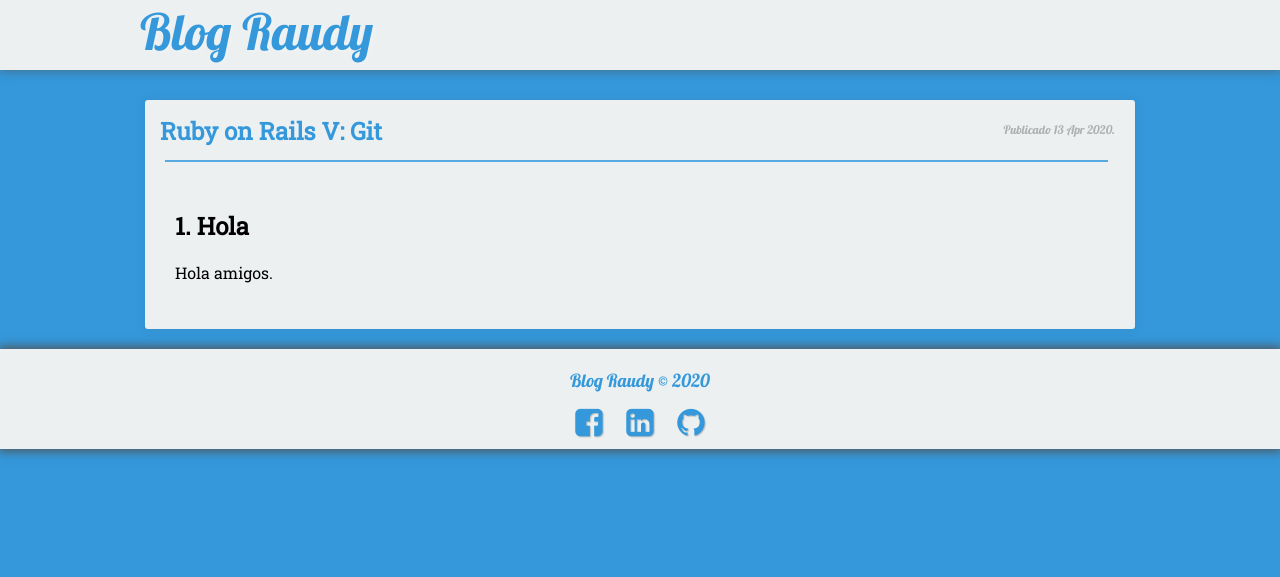
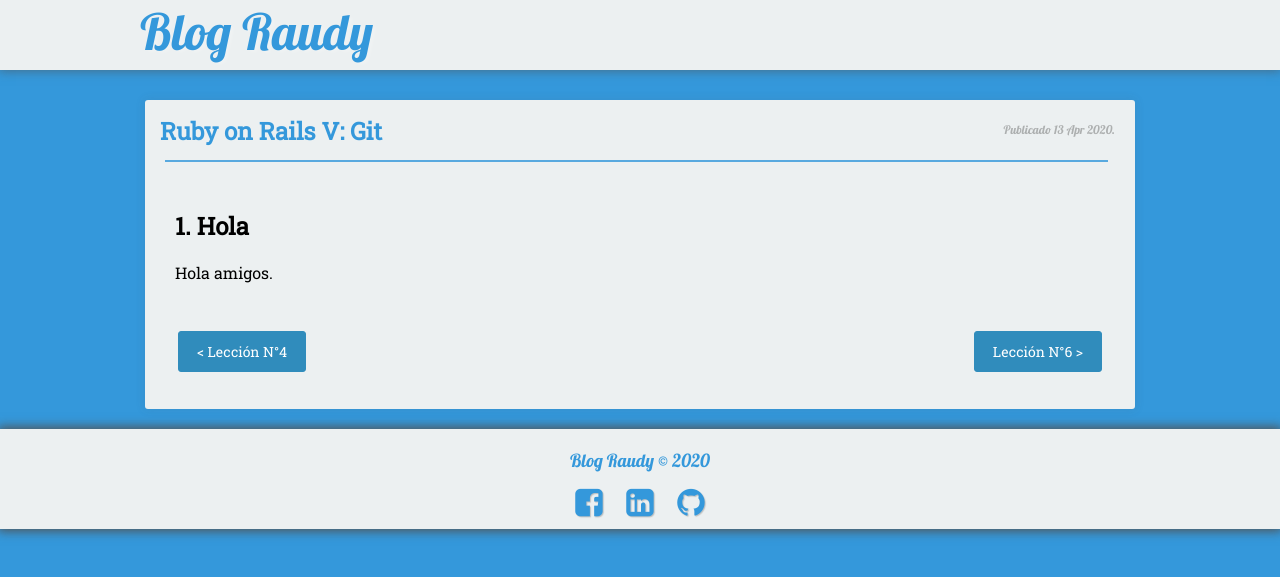
Before and after one commit to nisoto/Blog-anterior-2.0, a Jekyll site: the page built from _posts/2020-04-13-rails-v-git-en-detalle.md, in a window 1280 px wide. Shown: the top 577 px of the page. Built offline with Jekyll 4.4.1, drawn with Linux system fonts in a browser that asks for light colours; nearby versions of some CDN libraries; part of the change alters nothing that is shown.

Commit message:
Update 2020-04-13-rails-v-git-en-detalle.md

```diff
--- a/_posts/2020-04-13-rails-v-git-en-detalle.md
+++ b/_posts/2020-04-13-rails-v-git-en-detalle.md
@@ -9,3 +9,7 @@ tags: [rails]
 ## 1. Hola
 
 Hola amigos.
+
+|     |     |
+|:----|----:|
+| [< Lección N°4](https://nisoto.github.io/rails-iv-ruby-en-detalle/){: .btn .btn-info} | [Lección N°6 >](https://nisoto.github.io/rails-vi-desarrollo-web/){: .btn .btn-info} |
```
